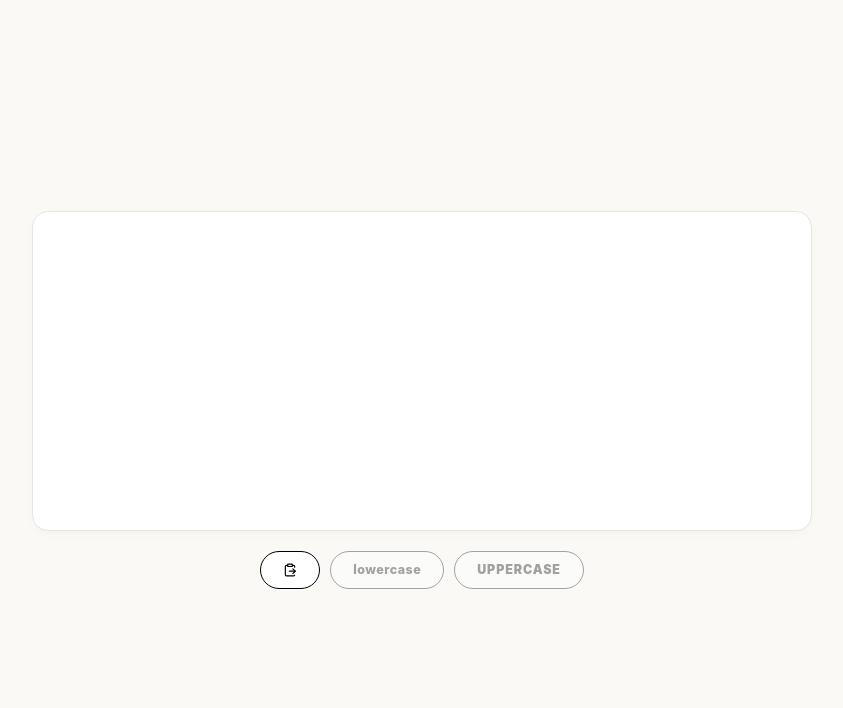
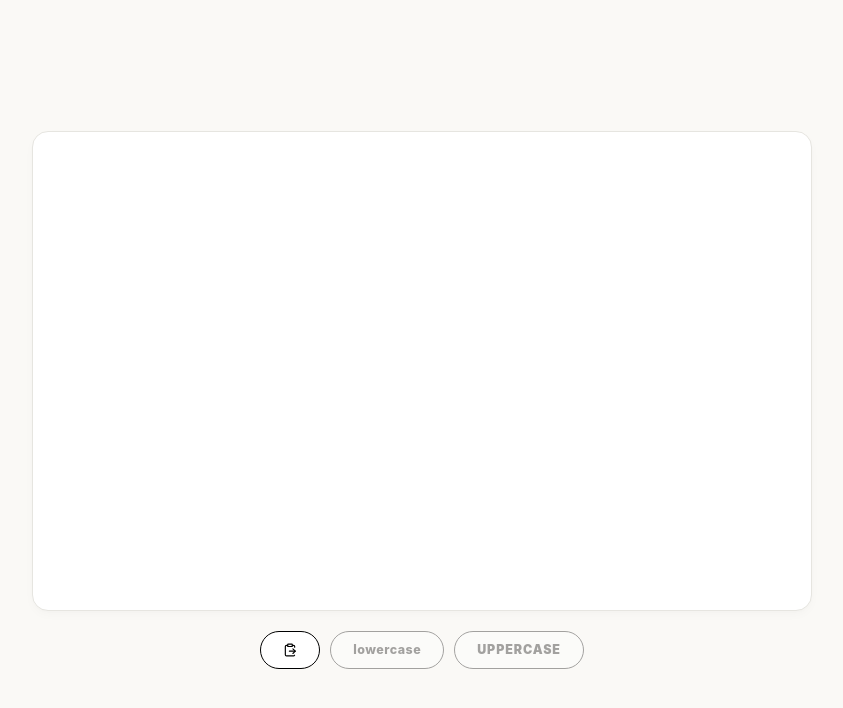
Before and after one commit to shihcb/data-extractor, a React (Vite) app: page / in a window 1280 px wide. Shown: the top 708 px of the page, without its empty margins (218-1061 px from the left). Built offline with nearby package versions, Linux system fonts and the light colour scheme.

Commit message:
Make case converter text box fill 60% of viewport height
Co-Authored-By: Claude Opus 5.5 <noreply@anthropic.com>
Claude-Session: https://claude.ai/code/session_01T5PPzjBirz8SmDVgPiRp39

```diff
--- a/src/index.css
+++ b/src/index.css
@@ -74,7 +74,7 @@ button {
 
 .case-converter-textarea {
   width: 100%;
-  min-height: 320px;
+  min-height: max(320px, 60vh);
   resize: none;
   background: var(--bg-card);
   border: 1px solid var(--border-subtle);
```
